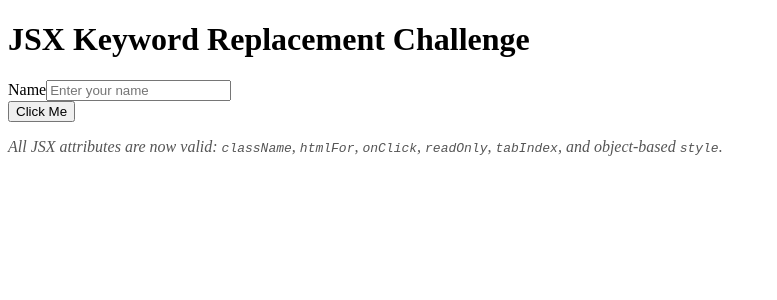
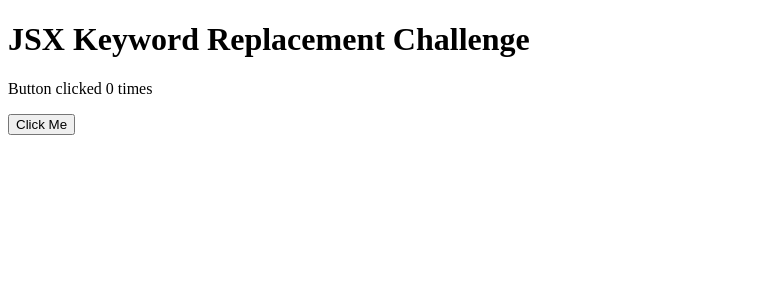
Before and after one commit to acciojob/debugging-challenge-react-Affan-Rafique, a React app: page / in a window 1280 px wide. Shown: the top 300 px of the page, without its empty margins (0-777 px from the left). Built offline with nearby package versions, Linux system fonts and the light colour scheme.

Commit message:
Update App.js

```diff
--- a/src/components/App.js
+++ b/src/components/App.js
@@ -1,54 +1,31 @@
-import React from "react";
+import React, { useState } from "react";
 
 export default function App() {
+  const [count, setCount] = useState(0);
+
   const handleClick = () => {
-    alert("Button clicked!");
+    // increment count on button click
+    setCount(count + 1);
+  };
+
+  const handleDoubleClick = () => {
+    // reset to 0 when title is double-clicked
+    setCount(0);
   };
 
   return (
     <div className="app">
-      <header className="header">
-        <h1 className="title">JSX Keyword Replacement Challenge</h1>
-      </header>
+      {/* FIXED: Use correct heading text and correct JSX attributes */}
+      <h1 className="title" onDoubleClick={handleDoubleClick}>
+        JSX Keyword Replacement Challenge
+      </h1>
 
-      <main className="container">
-        {/* for -> htmlFor */}
-        <form className="form" onSubmit={(e) => e.preventDefault()}>
-          <div className="form-row">
-            <label htmlFor="nameInput" className="label">
-              Name
-            </label>
-            {/* class -> className, placeholder is fine as-is */}
-            <input
-              id="nameInput"
-              className="input"
-              type="text"
-              placeholder="Enter your name"
-              // readonly -> readOnly
-              readOnly={false}
-              // tabindex -> tabIndex
-              tabIndex={0}
-              // value (if controlled) or defaultValue (uncontrolled). Using defaultValue to keep it simple.
-              defaultValue=""
-            />
-          </div>
+      <p className="count">Button clicked {count} times</p>
 
-          {/* onclick -> onClick (case-sensitive) */}
-          <button type="button" className="btn" onClick={handleClick}>
-            Click Me
-          </button>
-        </form>
-
-        {/* style should be an object, not a string */}
-        <p
-          className="note"
-          style={{ marginTop: "16px", color: "#555", fontStyle: "italic" }}
-        >
-          All JSX attributes are now valid: <code>className</code>,{" "}
-          <code>htmlFor</code>, <code>onClick</code>, <code>readOnly</code>,{" "}
-          <code>tabIndex</code>, and object-based <code>style</code>.
-        </p>
-      </main>
+      {/* FIXED: onclick → onClick, class → className */}
+      <button className="btn" onClick={handleClick}>
+        Click Me
+      </button>
     </div>
   );
 }
```
